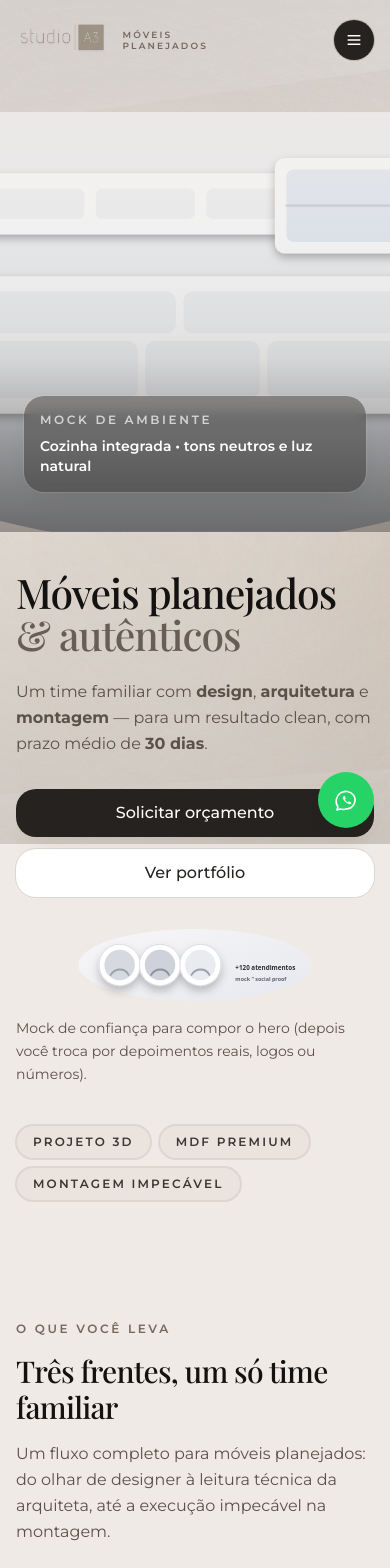
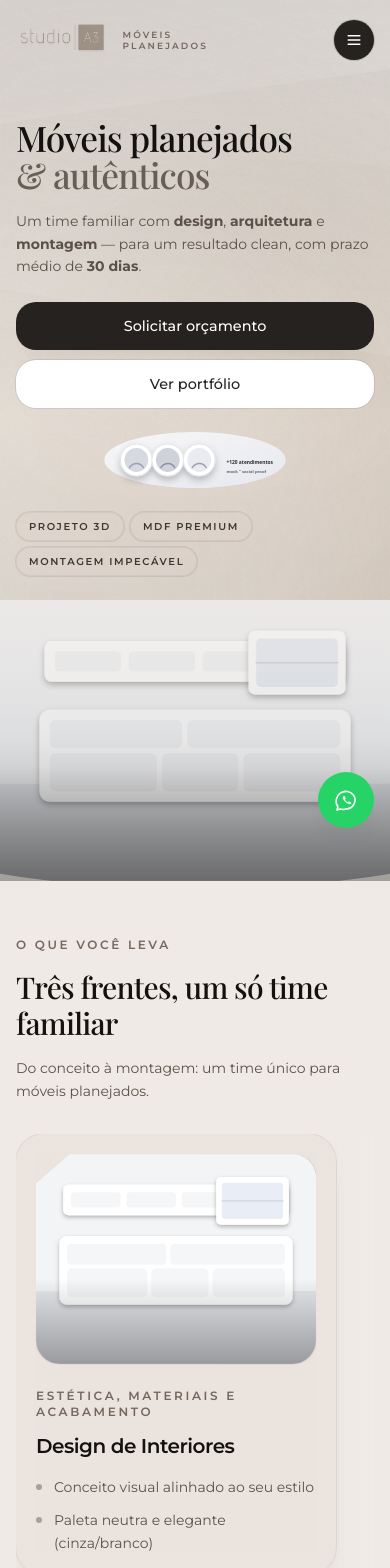
Before and after one commit to gabrielbrandel/StudioA3, a React (Vite) app: page / in a window 390 px wide. Shown: the top 1568 px of the page. Built offline with nearby package versions, Linux system fonts and the light colour scheme.

Commit message:
ajuester

```diff
--- a/src/components/AboutSection.tsx
+++ b/src/components/AboutSection.tsx
@@ -57,7 +57,7 @@ function TeamMemberCard({
   return (
     <motion.div
       className={[
-        'group rounded-2xl bg-studio-200/20 p-5 shadow-ring ring-1 ring-studio-300/30 transition-shadow duration-300',
+        'group overflow-hidden rounded-2xl bg-studio-200/20 p-5 shadow-ring ring-1 ring-studio-300/30 transition-shadow duration-300',
       ]
         .filter(Boolean)
         .join(' ')}
@@ -117,16 +117,16 @@ export function AboutSection() {
   return (
     <MotionSection
       id="sobre"
-      className="relative z-10 -mt-10 overflow-x-hidden py-20 sm:-mt-14 sm:py-24"
+      className="relative z-10 -mt-10 overflow-x-clip py-14 sm:-mt-14 sm:py-20 md:py-24"
     >
-      <Container>
-        <div className="grid items-start gap-10 lg:grid-cols-12 lg:gap-12">
-          <div className="order-2 lg:order-1 lg:col-span-6">
-            <Reveal>
+      <Container className="min-w-0">
+        <div className="grid w-full min-w-0 max-w-full items-start gap-10 lg:grid-cols-12 lg:gap-12">
+          <div className="min-w-0 max-w-full lg:col-span-6">
+            <Reveal className="min-w-0 max-w-full">
               <p className="text-xs font-semibold tracking-[0.22em] text-studio-600">
                 SOBRE
               </p>
-              <h2 className="mt-4 font-display text-3xl tracking-tight text-studio-950 sm:text-4xl">
+              <h2 className="mt-4 max-w-full text-balance break-words font-display text-3xl tracking-tight text-studio-950 sm:text-4xl">
                 Três profissionais, uma mesma obsessão: acabamento
               </h2>
               <StudioLogo
@@ -136,19 +136,47 @@ export function AboutSection() {
               />
             </Reveal>
 
-            <Reveal delay={0.05}>
-              <p className="mt-5 text-base leading-relaxed text-studio-700">
-                A StudioA3 é uma marcenaria familiar para móveis planejados sob medida. Você
-                conversa com quem projeta e executa — isso reduz ruído, acelera decisões e
-                mantém o padrão visual do início ao fim.
+            <Reveal delay={0.05} className="min-w-0 max-w-full">
+              <p className="mt-5 max-w-full text-sm leading-relaxed text-studio-700 sm:text-base">
+                <span className="lg:hidden">
+                  Marcenaria familiar: você fala com quem projeta e monta — menos ruído, mais
+                  acabamento.
+                </span>
+                <span className="hidden lg:inline">
+                  A StudioA3 é uma marcenaria familiar para móveis planejados sob medida. Você
+                  conversa com quem projeta e executa — isso reduz ruído, acelera decisões e
+                  mantém o padrão visual do início ao fim.
+                </span>
               </p>
+            </Reveal>
+
+            <Reveal
+              delay={0.06}
+              className="mt-8 min-w-0 max-w-full overflow-x-clip lg:hidden"
+            >
+              <motion.div
+                className="relative w-full min-w-0 max-w-full overflow-hidden rounded-2xl shadow-soft ring-1 ring-studio-200/80"
+                whileHover={reduce ? undefined : { y: -2 }}
+                transition={{ duration: 0.25, ease: [0.22, 1, 0.36, 1] }}
+              >
+                <img
+                  src={living}
+                  alt="Mock de ambiente: sala integrada"
+                  width={1600}
+                  height={1100}
+                  className="block aspect-[16/11] h-auto w-full max-w-full min-w-0 object-cover object-[center_56%] grayscale sm:aspect-[4/3] sm:object-center"
+                  loading="lazy"
+                  decoding="async"
+                />
+                <div className="pointer-events-none absolute inset-0 bg-gradient-to-t from-studio-950/30 via-transparent to-transparent" />
+              </motion.div>
             </Reveal>
 
             <MobileSnapCarousel
               ref={teamScrollRef}
               maxBreakpoint="md"
               aria-label="Equipe StudioA3"
-              className="mt-10"
+              className="mt-8 lg:mt-10"
             >
               {team.map((m, idx) => (
                 <Reveal
@@ -193,24 +221,10 @@ export function AboutSection() {
             </div>
           </div>
 
-          <div className="order-1 lg:order-2 lg:col-span-6">
-            <Reveal delay={0.05}>
-              <div className="relative mx-auto max-w-xl lg:mx-0">
-                <motion.div
-                  className="relative overflow-hidden rounded-2xl shadow-soft ring-1 ring-studio-200/80 lg:hidden"
-                  whileHover={reduce ? undefined : { y: -3 }}
-                  transition={{ duration: 0.25, ease: [0.22, 1, 0.36, 1] }}
-                >
-                  <img
-                    src={living}
-                    alt="Mock de ambiente: sala integrada"
-                    className="aspect-[4/5] w-full object-cover grayscale"
-                    loading="lazy"
-                  />
-                  <div className="pointer-events-none absolute inset-0 bg-gradient-to-t from-studio-950/35 via-transparent to-transparent" />
-                </motion.div>
-
-                <div className="relative hidden overflow-hidden lg:block">
+          <div className="hidden min-w-0 max-w-full lg:col-span-6 lg:block">
+            <Reveal delay={0.05} className="min-w-0 max-w-full">
+              <div className="relative mx-auto min-w-0 max-w-xl lg:mx-0">
+                <div className="relative overflow-hidden">
                   <motion.div
                     className="relative overflow-hidden rounded-2xl shadow-soft ring-1 ring-studio-200/80"
                     whileHover={reduce ? undefined : { y: -3 }}
--- a/src/components/Footer.tsx
+++ b/src/components/Footer.tsx
@@ -8,14 +8,14 @@ export function Footer() {
   const reduce = useReducedMotion()
   return (
     <motion.footer
-      className="relative z-10 bg-black py-12 text-white"
+      className="relative z-10 bg-black py-10 text-white sm:py-12"
       initial={reduce ? { opacity: 1, y: 0 } : { opacity: 0, y: 20 }}
       whileInView={{ opacity: 1, y: 0 }}
       viewport={{ once: true, margin: '-60px' }}
       transition={{ duration: 0.55, ease: [0.22, 1, 0.36, 1] }}
     >
       <Container>
-        <div className="grid gap-8 sm:grid-cols-2 lg:grid-cols-4">
+        <div className="grid gap-8 sm:grid-cols-2 sm:gap-10 lg:grid-cols-4">
           <Reveal delay={0}>
             <div className="space-y-3">
               <StudioLogo
--- a/src/components/HeroSection.tsx
+++ b/src/components/HeroSection.tsx
@@ -14,21 +14,21 @@ export function HeroSection() {
   return (
     <section
       id="inicio"
-      className="relative min-w-0 scroll-mt-[5.5rem] overflow-hidden bg-transparent pt-28"
+      className="relative min-w-0 scroll-mt-[5.5rem] overflow-hidden bg-transparent pt-24 sm:pt-28"
     >
       <div className="mx-auto w-full min-w-0 max-w-6xl lg:px-8">
         <div className="grid items-stretch lg:grid-cols-12 lg:gap-10">
           <motion.div
-            className="relative order-1 lg:order-2 lg:col-span-7"
+            className="relative order-2 lg:order-2 lg:col-span-7"
             initial={reduce ? shown : { opacity: 0, y: 56, scale: 0.9 }}
             whileInView={shown}
             viewport={inViewHero}
             transition={heroSpring(0.02)}
           >
-            <div className="relative h-[420px] sm:h-[520px] lg:h-[min(720px,calc(100svh-5rem)))]">
+            <div className="relative h-[min(340px,72vw)] sm:h-[420px] md:h-[520px] lg:h-[min(720px,calc(100svh-5rem)))]">
               <div className="pointer-events-none absolute inset-x-0 top-0 z-20 h-32 bg-gradient-to-b from-studio-200/35 to-transparent lg:left-10 lg:right-0" />
 
-              <div className="absolute inset-x-0 bottom-0 z-20 flex justify-center px-6 pb-10 lg:px-10">
+              <div className="absolute inset-x-0 bottom-0 z-20 hidden justify-center px-6 pb-8 sm:flex lg:px-10 lg:pb-10">
                 <div className="w-full max-w-xl rounded-2xl bg-studio-950/35 p-4 shadow-soft ring-1 ring-white/10 backdrop-blur">
                   <p className="text-xs font-semibold tracking-[0.22em] text-white/70">
                     MOCK DE AMBIENTE
@@ -59,12 +59,12 @@ export function HeroSection() {
             </div>
           </motion.div>
 
-          <div className="relative order-2 lg:order-1 lg:col-span-5">
-            <Container className="py-10 sm:py-12 lg:px-0">
+          <div className="relative order-1 lg:order-1 lg:col-span-5">
+            <Container className="py-6 sm:py-12 lg:px-0">
               <div className="absolute left-0 top-10 hidden h-[calc(100%-5rem)] w-px bg-studio-200/80 lg:block" />
 
               <motion.h1
-                className="mt-0 font-display text-[2.55rem] leading-[1.02] tracking-tight text-studio-950 sm:mt-2 sm:text-6xl lg:mt-0"
+                className="mt-0 font-display text-[2.2rem] leading-[1.05] tracking-tight text-studio-950 min-[400px]:text-[2.55rem] sm:mt-2 sm:text-6xl lg:mt-0"
                 initial={reduce ? shown : { opacity: 0, y: 44, scale: 0.92 }}
                 whileInView={shown}
                 viewport={inViewHero}
@@ -75,7 +75,7 @@ export function HeroSection() {
               </motion.h1>
 
               <motion.p
-                className="mt-6 max-w-xl text-base leading-relaxed text-studio-700"
+                className="mt-4 max-w-xl text-sm leading-relaxed text-studio-700 sm:mt-6 sm:text-base"
                 initial={reduce ? shown : { opacity: 0, y: 40, scale: 0.94 }}
                 whileInView={shown}
                 viewport={inViewHero}
@@ -87,22 +87,27 @@ export function HeroSection() {
               </motion.p>
 
               <motion.div
-                className="mt-8 flex flex-col gap-3 sm:flex-row sm:flex-wrap"
+                className="mt-6 flex flex-col gap-2.5 sm:mt-8 sm:flex-row sm:flex-wrap sm:gap-3"
                 initial={reduce ? shown : { opacity: 0, y: 36, scale: 0.92 }}
                 whileInView={shown}
                 viewport={inViewHero}
                 transition={heroSpring(0.16)}
               >
-                <ButtonLink href="#contato" size="lg" variant="primary">
+                <ButtonLink href="#contato" size="lg" variant="primary" className="max-sm:py-3 max-sm:text-[0.9rem]">
                   Solicitar orçamento
                 </ButtonLink>
-                <ButtonLink href="#portfolio" variant="secondary" size="lg">
+                <ButtonLink
+                  href="#portfolio"
+                  variant="secondary"
+                  size="lg"
+                  className="max-sm:py-3 max-sm:text-[0.9rem]"
+                >
                   Ver portfólio
                 </ButtonLink>
               </motion.div>
 
               <motion.div
-                className="mt-8 flex flex-col gap-4 sm:flex-row sm:items-center"
+                className="mt-6 flex flex-col gap-3 sm:mt-8 sm:flex-row sm:items-center sm:gap-4"
                 initial={reduce ? shown : { opacity: 0, y: 32, scale: 0.95 }}
                 whileInView={shown}
                 viewport={inViewHero}
@@ -111,17 +116,17 @@ export function HeroSection() {
                 <img
                   src={facesCollage}
                   alt="Mock de prova social: avatares e métrica"
-                  className="h-[72px] w-[min(420px,100%)] object-contain"
+                  className="h-[56px] w-[min(420px,100%)] object-contain sm:h-[72px]"
                   loading="lazy"
                 />
-                <p className="max-w-sm text-sm leading-relaxed text-studio-700">
+                <p className="hidden max-w-sm text-sm leading-relaxed text-studio-700 sm:block">
                   Mock de confiança para compor o hero (depois você troca por depoimentos reais,
                   logos ou números).
                 </p>
               </motion.div>
 
               <motion.div
-                className="mt-10 flex flex-wrap gap-2"
+                className="mt-6 flex flex-wrap gap-1.5 sm:mt-10 sm:gap-2"
                 initial={reduce ? shown : { opacity: 0, y: 28, scale: 0.92 }}
                 whileInView={shown}
                 viewport={inViewHero}
@@ -130,7 +135,7 @@ export function HeroSection() {
                 {['Projeto 3D', 'MDF premium', 'Montagem impecável'].map((t) => (
                   <span
                     key={t}
-                    className="rounded-full border border-studio-300/35 bg-studio-200/25 px-4 py-2 text-xs font-semibold tracking-[0.18em] text-studio-800 shadow-ring"
+                    className="rounded-full border border-studio-300/35 bg-studio-200/25 px-3 py-1.5 text-[10px] font-semibold tracking-[0.16em] text-studio-800 shadow-ring sm:px-4 sm:py-2 sm:text-xs sm:tracking-[0.18em]"
                   >
                     {t.toUpperCase()}
                   </span>
--- a/src/components/PillarsSection.tsx
+++ b/src/components/PillarsSection.tsx
@@ -77,7 +77,7 @@ function PillarCard({
   return (
     <motion.div
       className={[
-        'group rounded-[28px] bg-studio-200/25 p-7 shadow-soft ring-1 ring-studio-300/35 backdrop-blur',
+        'group rounded-[28px] bg-studio-200/25 p-5 shadow-soft ring-1 ring-studio-300/35 backdrop-blur sm:p-7',
         stagger,
         width,
       ]
@@ -111,7 +111,7 @@ function PillarCard({
       </p>
       <h3 className="mt-3 text-xl font-semibold tracking-tight text-studio-950">{p.title}</h3>
 
-      <ul className="mt-5 space-y-3 text-sm leading-relaxed text-studio-700">
+      <ul className="mt-4 space-y-3 text-sm leading-relaxed text-studio-700 max-md:space-y-2.5 sm:mt-5 max-md:[&>li:nth-child(3)]:hidden">
         {p.bullets.map((b) => (
           <li key={b} className="flex gap-3">
             <span className="mt-2 h-1.5 w-1.5 shrink-0 rounded-full bg-studio-900/35" />
@@ -152,7 +152,7 @@ export function PillarsSection() {
   }, [])
 
   return (
-    <MotionSection id="pilares" className="relative z-10 overflow-x-hidden py-20 sm:py-24">
+    <MotionSection id="pilares" className="relative z-10 overflow-x-hidden py-14 sm:py-20 md:py-24">
       <Container>
         <Reveal>
           <p className="text-xs font-semibold tracking-[0.22em] text-studio-600">
@@ -161,9 +161,14 @@ export function PillarsSection() {
           <h2 className="mt-4 font-display text-3xl tracking-tight text-studio-950 sm:text-4xl">
             Três frentes, um só time familiar
           </h2>
-          <p className="mt-4 max-w-3xl text-base leading-relaxed text-studio-700">
-            Um fluxo completo para móveis planejados: do olhar de designer à leitura técnica da
-            arquiteta, até a execução impecável na montagem.
+          <p className="mt-4 max-w-3xl text-sm leading-relaxed text-studio-700 sm:text-base">
+            <span className="lg:hidden">
+              Do conceito à montagem: um time único para móveis planejados.
+            </span>
+            <span className="hidden lg:inline">
+              Um fluxo completo para móveis planejados: do olhar de designer à leitura técnica da
+              arquiteta, até a execução impecável na montagem.
+            </span>
           </p>
         </Reveal>
 
@@ -171,7 +176,7 @@ export function PillarsSection() {
           ref={scrollerRef}
           maxBreakpoint="md"
           aria-label="Pilares do atendimento StudioA3"
-          className="mt-12"
+          className="mt-8 sm:mt-12"
         >
           {pillars.map((p, idx) => (
             <Reveal key={p.title} delay={idx * 0.06} className="min-w-0 shrink-0 snap-start">
```
Also changed, not shown: src/components/CtaSection.tsx (+10 -7 lines), src/components/LeadFormSection.tsx (+12 -7 lines), src/components/PortfolioSection.tsx (+8 -5 lines), src/components/ProcessSection.tsx (+25 -4 lines), src/components/WhatsappProofSection.tsx (+13 -7 lines).
